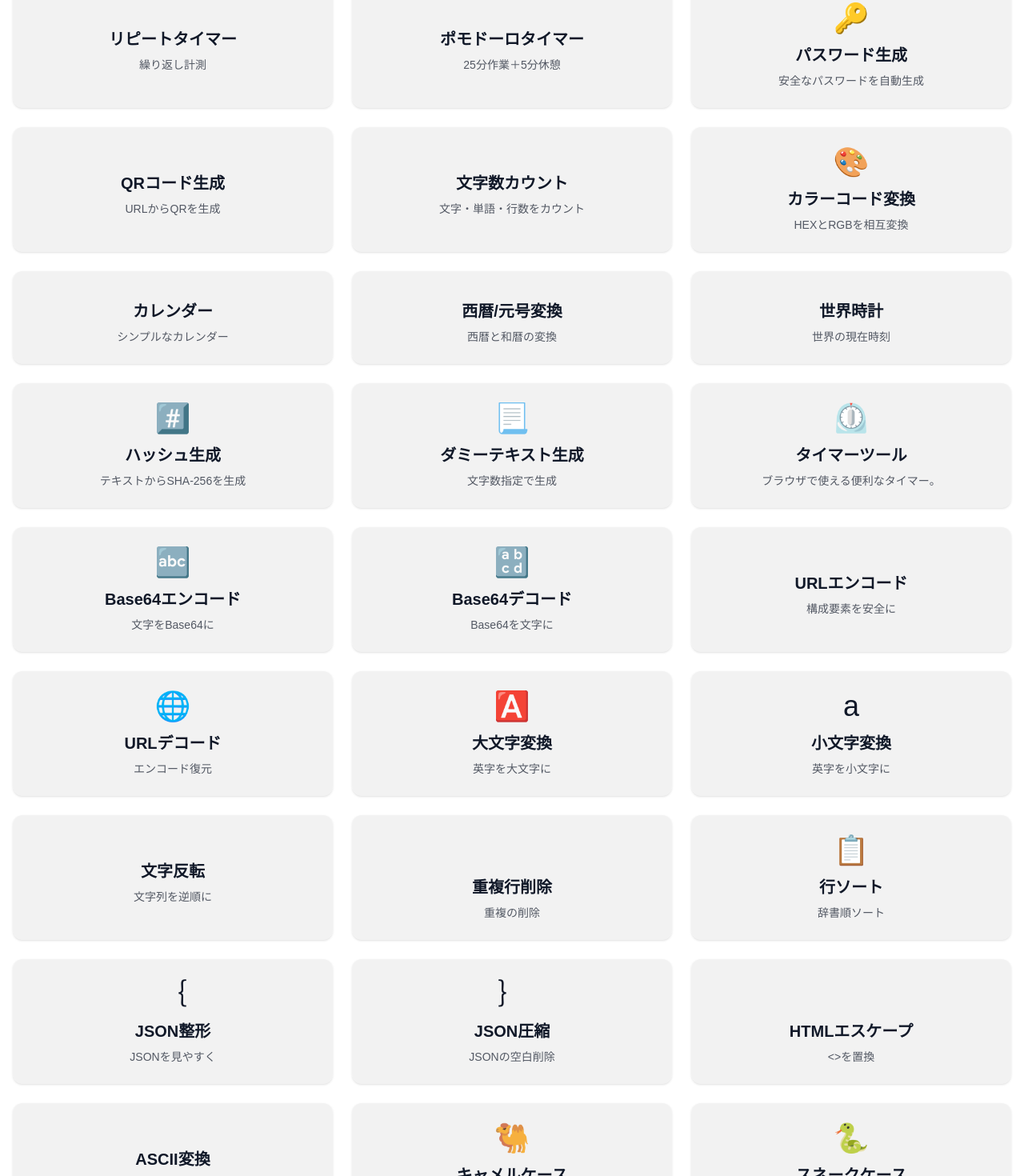
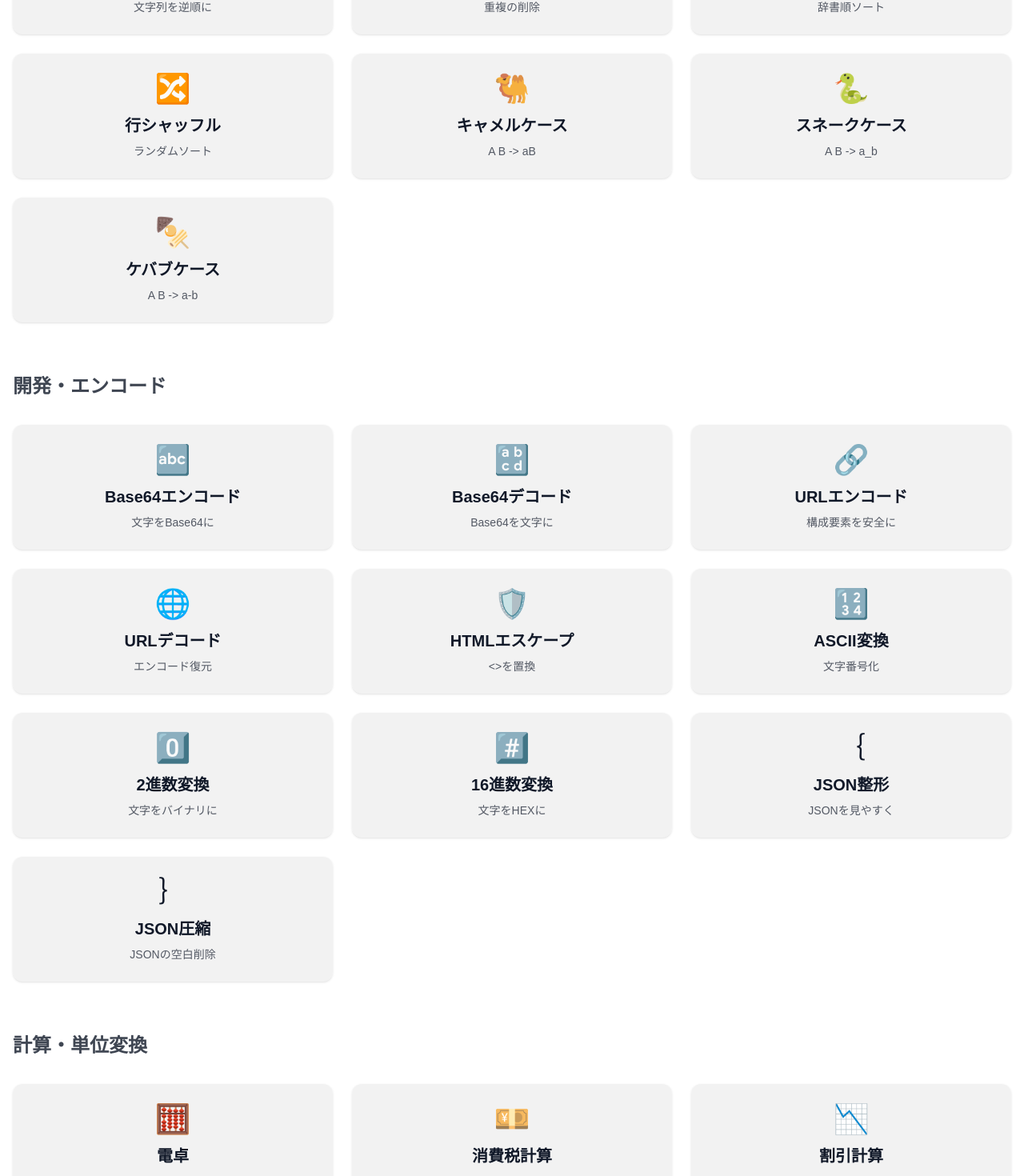
Before and after one commit to himitu-da/himitu-tool, a Next.js app: page /tool/ in a window 1280 px wide. Shown: the part 787-2257 px from the top of the page at 80% size. Built offline with nearby package versions, Linux system fonts and the light colour scheme.

Commit message:
feat(home): ツールをカテゴリ別に整理し、表示方法を改善

```diff
--- a/src/app/page.tsx
+++ b/src/app/page.tsx
@@ -6,61 +6,86 @@ import { useState } from "react";
 export default function Home() {
   const [isMinimized, setIsMinimized] = useState(false);
 
-  const tools = [
-    { title: "電卓", path: "/calculator", icon: "🧮", desc: "シンプルな電卓" },
-    { title: "長さの変換", path: "/length", icon: "📏", desc: "ミリからマイルまで変換" },
-    { title: "面積の変換", path: "/area", icon: "", desc: "平米から坪まで変換" },
-    { title: "重さの変換", path: "/weight", icon: "⚖️", desc: "グラムからポンドまで変換" },
-    { title: "BMI計算", path: "/bmi", icon: "🏃", desc: "身長と体重からBMIを計算" },
-    { title: "ストップウォッチ", path: "/stopwatch", icon: "⏱️", desc: "ラップ機能付き" },
-    { title: "リピートタイマー", path: "/repeat-timer", icon: "", desc: "繰り返し計測" },
-    { title: "ポモドーロタイマー", path: "/pomodoro", icon: "", desc: "25分作業＋5分休憩" },
-    { title: "パスワード生成", path: "/password-generator", icon: "🔑", desc: "安全なパスワードを自動生成" },
-    { title: "QRコード生成", path: "/qr-code", icon: "", desc: "URLからQRを生成" },
-    { title: "文字数カウント", path: "/char-counter", icon: "", desc: "文字・単語・行数をカウント" },
-    { title: "カラーコード変換", path: "/color-converter", icon: "🎨", desc: "HEXとRGBを相互変換" },
-    { title: "カレンダー", path: "/calendar", icon: "", desc: "シンプルなカレンダー" },
-    { title: "西暦/元号変換", path: "/year-converter", icon: "", desc: "西暦と和暦の変換" },
-    { title: "世界時計", path: "/world-clock", icon: "", desc: "世界の現在時刻" },
-    { title: "ハッシュ生成", path: "/hash-generator", icon: "#️⃣", desc: "テキストからSHA-256を生成" },
-    { title: "ダミーテキスト生成", path: "/dummy-text", icon: "📃", desc: "文字数指定で生成" },
-    { title: "タイマーツール", path: "/timer", icon: "⏲️", desc: "ブラウザで使える便利なタイマー。" },
-    { title: "Base64エンコード", path: "/b64-enc", icon: "🔤", desc: "文字をBase64に" },
-    { title: "Base64デコード", path: "/b64-dec", icon: "🔡", desc: "Base64を文字に" },
-    { title: "URLエンコード", path: "/url-enc", icon: "", desc: "構成要素を安全に" },
-    { title: "URLデコード", path: "/url-dec", icon: "🌐", desc: "エンコード復元" },
+  const categorizedTools = [
+    {
+      category: "テキスト・文字列処理",
+      tools: [
+        { title: "文字数カウント", path: "/char-counter", icon: "📝", desc: "文字・単語・行数をカウント" },
         { title: "大文字変換", path: "/upper", icon: "🅰️", desc: "英字を大文字に" },
         { title: "小文字変換", path: "/lower", icon: "a", desc: "英字を小文字に" },
-    { title: "文字反転", path: "/reverse", icon: "", desc: "文字列を逆順に" },
-    { title: "重複行削除", path: "/dedup", icon: "️", desc: "重複の削除" },
+        { title: "文字反転", path: "/reverse", icon: "🔄", desc: "文字列を逆順に" },
+        { title: "重複行削除", path: "/dedup", icon: "✂️", desc: "重複の削除" },
         { title: "行ソート", path: "/sort-lines", icon: "📋", desc: "辞書順ソート" },
-    { title: "JSON整形", path: "/json-format", icon: "｛", desc: "JSONを見やすく" },
-    { title: "JSON圧縮", path: "/json-min", icon: "｝", desc: "JSONの空白削除" },
-    { title: "HTMLエスケープ", path: "/html-enc", icon: "️", desc: "<>を置換" },
-    { title: "ASCII変換", path: "/ascii-enc", icon: "", desc: "文字番号化" },
+        { title: "行シャッフル", path: "/shuffle-lines", icon: "🔀", desc: "ランダムソート" },
         { title: "キャメルケース", path: "/camel-case", icon: "🐫", desc: "A B -> aB" },
         { title: "スネークケース", path: "/snake-case", icon: "🐍", desc: "A B -> a_b" },
         { title: "ケバブケース", path: "/kebab-case", icon: "🍢", desc: "A B -> a-b" },
-    { title: "行シャッフル", path: "/shuffle-lines", icon: "", desc: "ランダムソート" },
-    { title: "消費税計算", path: "/tax-calc", icon: "", desc: "税込/税抜" },
+      ],
+    },
+    {
+      category: "開発・エンコード",
+      tools: [
+        { title: "Base64エンコード", path: "/b64-enc", icon: "🔤", desc: "文字をBase64に" },
+        { title: "Base64デコード", path: "/b64-dec", icon: "🔡", desc: "Base64を文字に" },
+        { title: "URLエンコード", path: "/url-enc", icon: "🔗", desc: "構成要素を安全に" },
+        { title: "URLデコード", path: "/url-dec", icon: "🌐", desc: "エンコード復元" },
+        { title: "HTMLエスケープ", path: "/html-enc", icon: "🛡️", desc: "<>を置換" },
+        { title: "ASCII変換", path: "/ascii-enc", icon: "🔢", desc: "文字番号化" },
+        { title: "2進数変換", path: "/bin-enc", icon: "0️⃣", desc: "文字をバイナリに" },
+        { title: "16進数変換", path: "/hex-enc", icon: "#️⃣", desc: "文字をHEXに" },
+        { title: "JSON整形", path: "/json-format", icon: "｛", desc: "JSONを見やすく" },
+        { title: "JSON圧縮", path: "/json-min", icon: "｝", desc: "JSONの空白削除" },
+      ],
+    },
+    {
+      category: "計算・単位変換",
+      tools: [
+        { title: "電卓", path: "/calculator", icon: "🧮", desc: "シンプルな電卓" },
+        { title: "消費税計算", path: "/tax-calc", icon: "💴", desc: "税込/税抜" },
         { title: "割引計算", path: "/discount-calc", icon: "📉", desc: "○%オフ価格" },
         { title: "割り勘", path: "/split-bill", icon: "🤝", desc: "人数で割る" },
-    { title: "アスペクト比", path: "/aspect-ratio", icon: "️", desc: "W/Hの比率" },
-    { title: "乱数生成", path: "/random-num", icon: "🎲", desc: "範囲内の乱数" },
+        { title: "パーセント計算", path: "/percent-calc", icon: "📈", desc: "AはBの何%？" },
+        { title: "所得税計算", path: "/income-tax", icon: "🧾", desc: "収入と控除から税額を計算" },
+        { title: "利益率", path: "/profit-margin", icon: "📊", desc: "原価と売価" },
         { title: "年齢計算", path: "/age-calc", icon: "🎂", desc: "生年から" },
-    { title: "バイト変換", path: "/byte-calc", icon: "", desc: "B > KB/MB/GB" },
-    { title: "パーセント計算", path: "/percent-calc", icon: "📈", desc: "AはBの何%？" },
+        { title: "BMI計算", path: "/bmi", icon: "🏃", desc: "身長と体重からBMIを計算" },
+        { title: "長さの変換", path: "/length", icon: "📏", desc: "ミリからマイルまで変換" },
+        { title: "面積の変換", path: "/area", icon: "📐", desc: "平米から坪まで変換" },
+        { title: "重さの変換", path: "/weight", icon: "⚖️", desc: "グラムからポンドまで変換" },
+        { title: "バイト変換", path: "/byte-calc", icon: "💾", desc: "B > KB/MB/GB" },
         { title: "速度変換", path: "/speed-calc", icon: "🚗", desc: "km/h > m/s" },
         { title: "温度変換", path: "/temp-calc", icon: "🌡️", desc: "C > F" },
-    { title: "所得税計算", path: "/income-tax", icon: "🧾", desc: "収入と控除から税額を計算" },
-    { title: "利益率", path: "/profit-margin", icon: "📊", desc: "原価と売価" },
-    { title: "2進数変換", path: "/bin-enc", icon: "0️⃣", desc: "文字をバイナリに" },
-    { title: "16進数変換", path: "/hex-enc", icon: "#️⃣", desc: "文字をHEXに" },
-    { title: "UUID生成", path: "/uuid", icon: "", desc: "v4フォーマット" },
-    { title: "サイコロ", path: "/dice", icon: "", desc: "1〜6のランダム" },
+        { title: "アスペクト比", path: "/aspect-ratio", icon: "🖼️", desc: "W/Hの比率" },
+      ],
+    },
+    {
+      category: "日付・時間",
+      tools: [
+        { title: "カレンダー", path: "/calendar", icon: "📅", desc: "シンプルなカレンダー" },
+        { title: "西暦/元号変換", path: "/year-converter", icon: "🇯🇵", desc: "西暦と和暦の変換" },
+        { title: "世界時計", path: "/world-clock", icon: "🌍", desc: "世界の現在時刻" },
+        { title: "日付差分", path: "/days-diff", icon: "📆", desc: "日数計算" },
         { title: "UNIXタイム", path: "/unix-time", icon: "🕒", desc: "現在時刻の秒数" },
-    { title: "色生成", path: "/color-gen", icon: "", desc: "ランダム配色" },
-    { title: "日付差分", path: "/days-diff", icon: "📅", desc: "日数計算" },
+        { title: "ストップウォッチ", path: "/stopwatch", icon: "⏱️", desc: "ラップ機能付き" },
+        { title: "タイマーツール", path: "/timer", icon: "⏲️", desc: "ブラウザで使える便利なタイマー。" },
+        { title: "リピートタイマー", path: "/repeat-timer", icon: "🔁", desc: "繰り返し計測" },
+        { title: "ポモドーロタイマー", path: "/pomodoro", icon: "🍅", desc: "25分作業＋5分休憩" },
+      ],
+    },
+    {
+      category: "ジェネレーター・その他",
+      tools: [
+        { title: "パスワード生成", path: "/password-generator", icon: "🔑", desc: "安全なパスワードを自動生成" },
+        { title: "QRコード生成", path: "/qr-code", icon: "📱", desc: "URLからQRを生成" },
+        { title: "ハッシュ生成", path: "/hash-generator", icon: "🔒", desc: "テキストからSHA-256を生成" },
+        { title: "UUID生成", path: "/uuid", icon: "🆔", desc: "v4フォーマット" },
+        { title: "ダミーテキスト生成", path: "/dummy-text", icon: "📃", desc: "文字数指定で生成" },
+        { title: "乱数生成", path: "/random-num", icon: "🎲", desc: "範囲内の乱数" },
+        { title: "サイコロ", path: "/dice", icon: "🎲", desc: "1〜6のランダム" },
+        { title: "色生成", path: "/color-gen", icon: "🎨", desc: "ランダム配色" },
+        { title: "カラーコード変換", path: "/color-converter", icon: "🖌️", desc: "HEXとRGBを相互変換" },
+      ],
+    },
   ];
 
   return (
@@ -102,8 +127,12 @@ export default function Home() {
         </div>
 
         {isMinimized ? (
-          <ul className="mt-8 flex flex-wrap gap-2 justify-center">
-            {tools.map((tool) => (
+          <div className="mt-12 flex flex-col gap-12">
+            {categorizedTools.map((cat) => (
+              <div key={cat.category}>
+                <h3 className="text-xl font-bold opacity-70 mb-6 text-center sm:text-left">{cat.category}</h3>
+                <ul className="flex flex-wrap gap-2 justify-center sm:justify-start">
+                  {cat.tools.map((tool) => (
                     <li key={tool.path}>
                       <Link
                         href={tool.path}
@@ -114,9 +143,16 @@ export default function Home() {
                     </li>
                   ))}
                 </ul>
+              </div>
+            ))}
+          </div>
         ) : (
-          <ul className="mt-8 sm:mt-10 grid grid-cols-1 sm:grid-cols-2 lg:grid-cols-3 gap-6">
-            {tools.map((tool) => (
+          <div className="mt-12 sm:mt-16 flex flex-col gap-16">
+            {categorizedTools.map((cat) => (
+              <div key={cat.category}>
+                <h3 className="text-2xl font-bold opacity-80 mb-8 text-center sm:text-left">{cat.category}</h3>
+                <ul className="grid grid-cols-1 sm:grid-cols-2 lg:grid-cols-3 gap-6">
+                  {cat.tools.map((tool) => (
                     <li key={tool.path}>
                       <Link
                         href={tool.path}
@@ -129,6 +165,9 @@ export default function Home() {
                     </li>
                   ))}
                 </ul>
+              </div>
+            ))}
+          </div>
         )}
       </section>
     </div>
```
Lines whose indentation alone changed are shown as unchanged.
